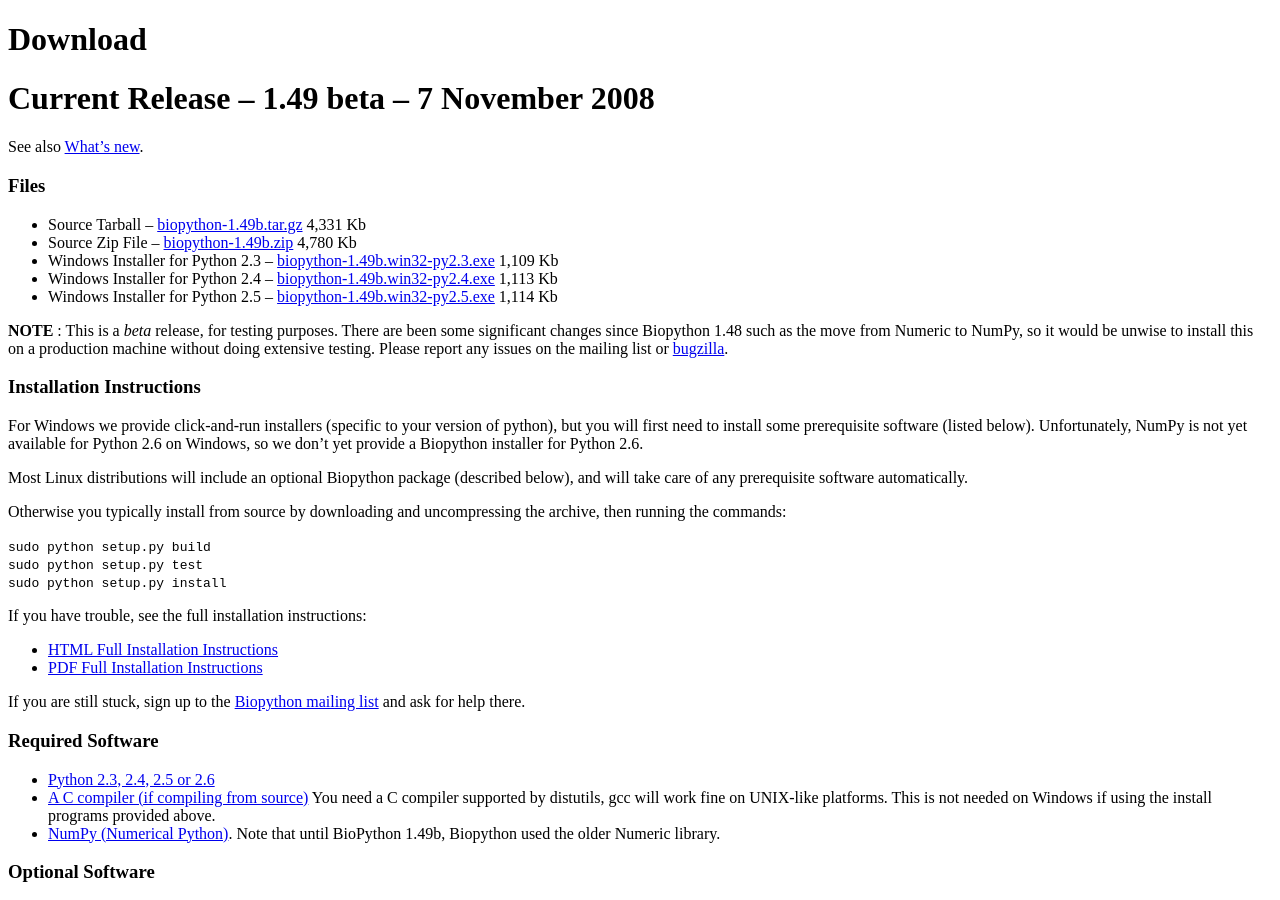
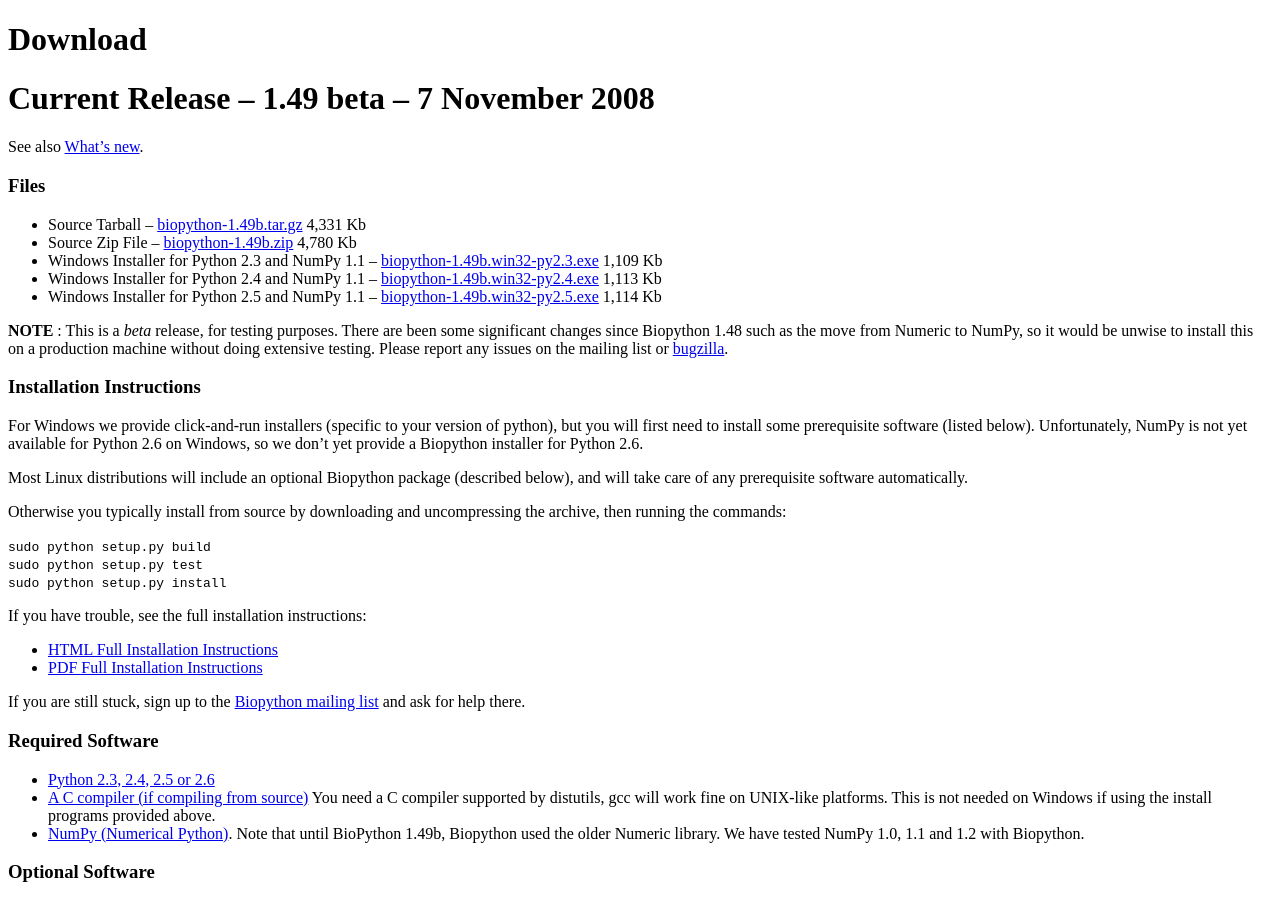
Before and after one commit to biopython/biopython.github.io, a Jekyll site: the page built from wiki/Download.md, in a window 1280 px wide and 900 px high. Built offline with Jekyll 4.4.1, drawn with Linux system fonts in a browser that asks for light colours.

Commit message:
NumPy versions

```diff
--- a/wiki/Download.md
+++ b/wiki/Download.md
@@ -17,13 +17,13 @@ See also [What's new](http://biopython.open-bio.org/SRC/biopython/NEWS).
 -   Source Zip File --
     [biopython-1.49b.zip](http://biopython.org/DIST/biopython-1.49b.zip)
     4,780 Kb
--   Windows Installer for Python 2.3 --
+-   Windows Installer for Python 2.3 and NumPy 1.1 --
     [biopython-1.49b.win32-py2.3.exe](http://biopython.org/DIST/biopython-1.49b.win32-py2.3.exe)
     1,109 Kb
--   Windows Installer for Python 2.4 --
+-   Windows Installer for Python 2.4 and NumPy 1.1 --
     [biopython-1.49b.win32-py2.4.exe](http://biopython.org/DIST/biopython-1.49b.win32-py2.4.exe)
     1,113 Kb
--   Windows Installer for Python 2.5 --
+-   Windows Installer for Python 2.5 and NumPy 1.1 --
     [biopython-1.49b.win32-py2.5.exe](http://biopython.org/DIST/biopython-1.49b.win32-py2.5.exe)
     1,114 Kb
 
@@ -71,7 +71,8 @@ list](Mailing_lists "wikilink") and ask for help there.
     UNIX-like platforms. This is not needed on Windows if using the
     install programs provided above.
 -   [NumPy (Numerical Python)](http://numpy.scipy.org/). Note that until
-    BioPython 1.49b, Biopython used the older Numeric library.
+    BioPython 1.49b, Biopython used the older Numeric library. We have
+    tested NumPy 1.0, 1.1 and 1.2 with Biopython.
 
 ### Optional Software
 
```
Also changed, not shown: 1 other file.
